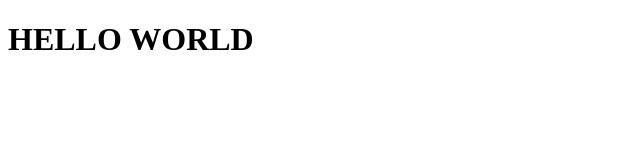
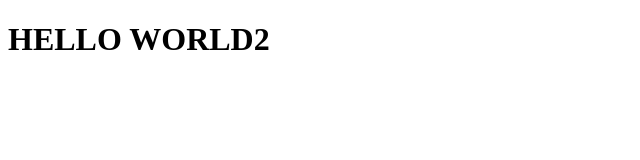
Before and after one commit to YonHaime/TestGitRubyMine, a plain HTML site: page index.html in a window 1280 px wide. Shown: the full height of the page, 0-640 px from the left. Drawn offline with Linux system fonts and the light colour scheme.

Commit message:
Segundo Commit para GitHub

```diff
--- a/index.html
+++ b/index.html
@@ -5,6 +5,6 @@
     <title></title>
 </head>
 <body>
-<h1>HELLO WORLD</h1>
+<h1>HELLO WORLD2</h1>
 </body>
 </html>
```
